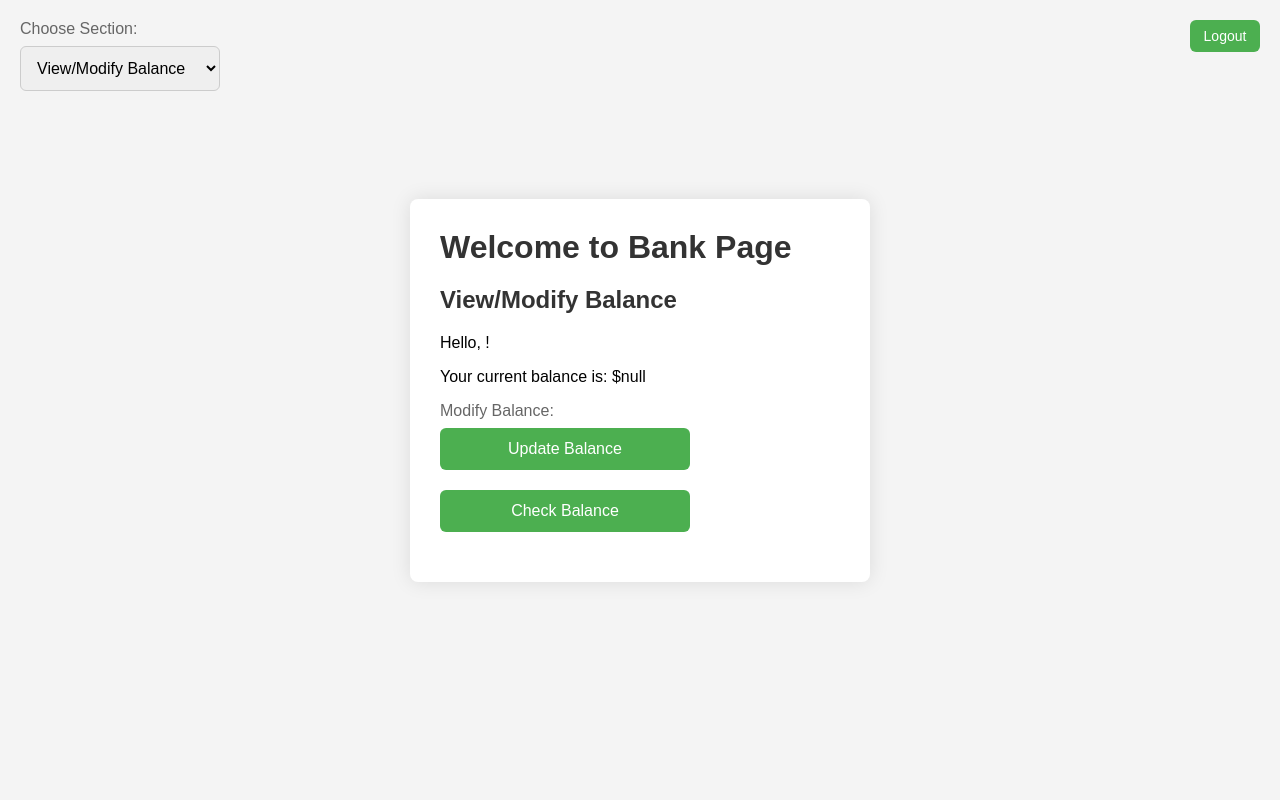
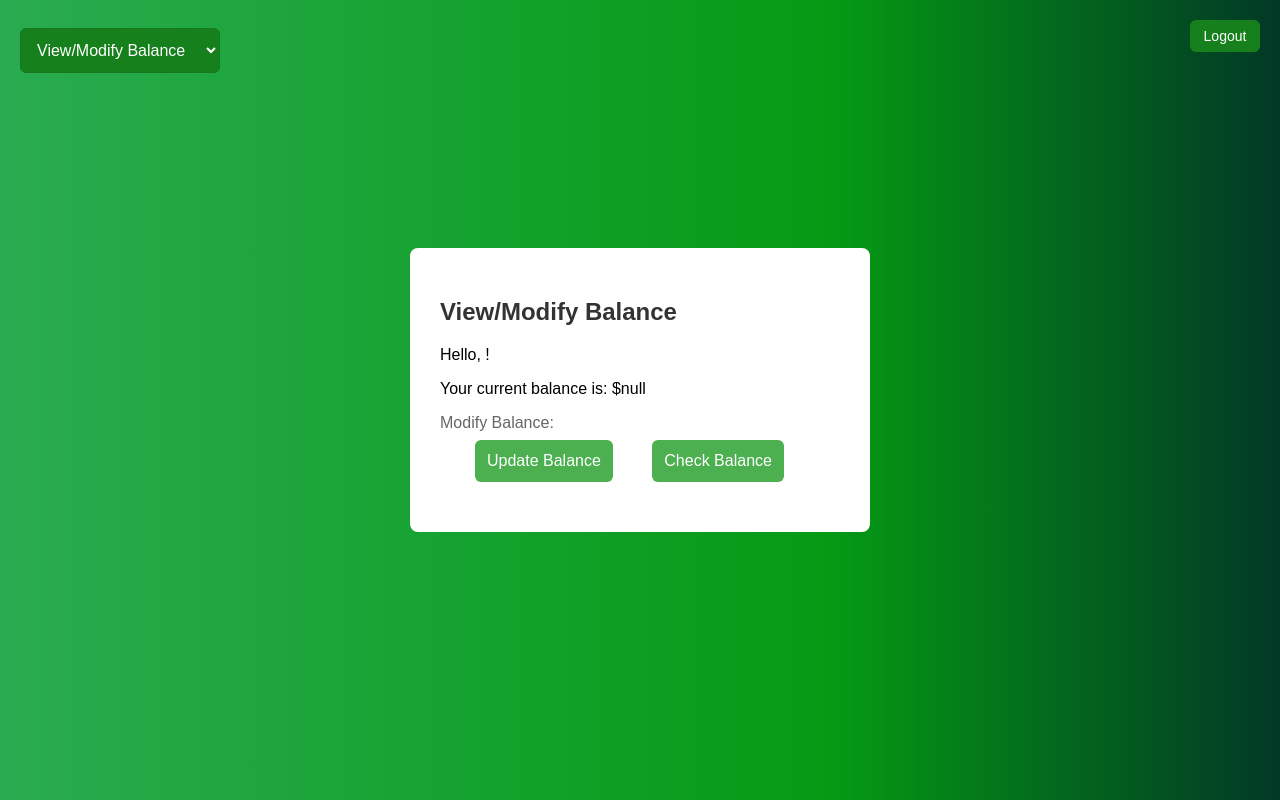
Before and after one commit to mihai337/proiect, a Flask app: page /index in a window 1280 px wide. Run offline with Flask 3, Linux system fonts and the light colour scheme.

Commit message:
doar estetica

```diff
--- a/templates/index.html
+++ b/templates/index.html
@@ -129,7 +129,7 @@
                 return;
             }
 
-            fetch('http://192.168.1.34:8000/transfer?mainUser='+username, {
+            fetch('http://192.168.50.141:8000/transfer?mainUser='+username, {
                 method: 'POST',
                 headers: {
                     'Content-Type': 'application/json',
--- a/templates/login.html
+++ b/templates/login.html
@@ -9,7 +9,8 @@
     <style>
         body {
             font-family: Arial, sans-serif;
-            background-color: #f4f4f4;
+            background: rgb(42,171,81);
+            background: linear-gradient(90deg ,   rgba(42,171,81,1) 0%, rgba(5,154,20,1) 65% , rgba(2,56,38,1) 100%);
             margin: 0;
             padding: 0;
             display: flex;
@@ -68,7 +69,7 @@
 
     <script>
 
-        const ip = 'http://192.168.30.23:8000';
+        const ip = 'http://192.168.50.141:8000';
 
         function login() { //asta merge
             var u = document.getElementById('username').value;
--- a/templates/proiect.html
+++ b/templates/proiect.html
@@ -9,7 +9,8 @@
     <style>
         body {
             font-family: Arial, sans-serif;
-            background-color: #f4f4f4;
+            background: rgb(42,171,81);
+            background: linear-gradient(90deg ,   rgba(42,171,81,1) 0%, rgba(5,154,20,1) 65% , rgba(2,56,38,1) 100%);
             margin: 0;
             padding: 0;
             display: flex;
@@ -23,7 +24,7 @@
             background-color: #fff;
             border-radius: 8px;
             padding: 30px;
-            box-shadow: 0 0 20px rgba(0, 0, 0, 0.1);
+            box-shadow: 0 4 16px rgba(0, 0, 0, 0.1);
             margin-bottom: 20px;
             max-width: 400px;
             width: 100%;
@@ -48,13 +49,15 @@
             padding: 12px;
             margin-bottom: 20px;
             box-sizing: border-box;
-            border: 1px solid #ccc;
+            border: 1px solid #18781c;
             border-radius: 6px;
             font-size: 16px;
+            background-color: #16811c;
+            color: #fff;
         }
 
         input, button {
-            width: calc(100% - 24px);
+            width: calc(100%- 24px);
             padding: 12px;
             margin-bottom: 20px;
             box-sizing: border-box;
@@ -73,12 +76,13 @@
             color: #fff;
             border: none;
             cursor: pointer;
+            margin-left: 35px;
             transition: background-color 0.3s;
         }
 
         button:hover {
             background-color: #45a049;
-            box-shadow: 0 0 10px rgba(0, 0, 0, 0.2);
+            box-shadow: 0 4px 12px rgba(0, 0, 0, 0.2);
         }
 
         #sectionSelectContainer {
@@ -101,15 +105,27 @@
             top: 20px;
             right: 20px;
         }
+        #logoutButton{
+            background-color: #16811c;
+            color: #fff;
+            transition: background-color 0.3s, color 0.3s;
+        }
+        #logoutButton:hover{
+            background-color: #45a049;
+            color: #fff;
+        }
+        #logoutButton:active{
+            background-color: #074a15;
+        }
     </style>
 </head>
 
 <body>
 
     <div class="container" id="balanceSection">
-        <h1>Welcome to Bank Page</h1>
+        <h1></h1>
         <div id="sectionSelectContainer">
-            <label for="sectionSelect">Choose Section:</label>
+            <label for="sectionSelect"></label>
             <select id="sectionSelect" onchange="showSection()">
                 <option value="balance">View/Modify Balance</option>
                 <option value="transfer">Send Money</option>
@@ -163,7 +179,7 @@
     <script>
 
         // let currentUser = null;
-        const ip = 'http://192.168.30.23:8000';
+        const ip = 'http://192.168.50.141:8000';
 
         function sendMoney(){
             var f = document.getElementById("friend").value;
--- a/templates/signin.html
+++ b/templates/signin.html
@@ -9,7 +9,8 @@
     <style>
         body {
             font-family: Arial, sans-serif;
-            background-color: #f4f4f4;
+            background: rgb(42,171,81);
+            background: linear-gradient(90deg ,   rgba(42,171,81,1) 0%, rgba(5,154,20,1) 65% , rgba(2,56,38,1) 100%);
             margin: 0;
             padding: 0;
             display: flex;
@@ -85,7 +86,7 @@
                 return;
             }
 
-            fetch('http://192.168.1.38:8000/sign-in', {
+            fetch('http://192.168.50.141:8000/sign-in', {
                 method: 'POST',
                 headers: {
                     'Content-Type': 'application/json',
```
Also changed, not shown: templates/welcome.html (+8 -3 lines).
